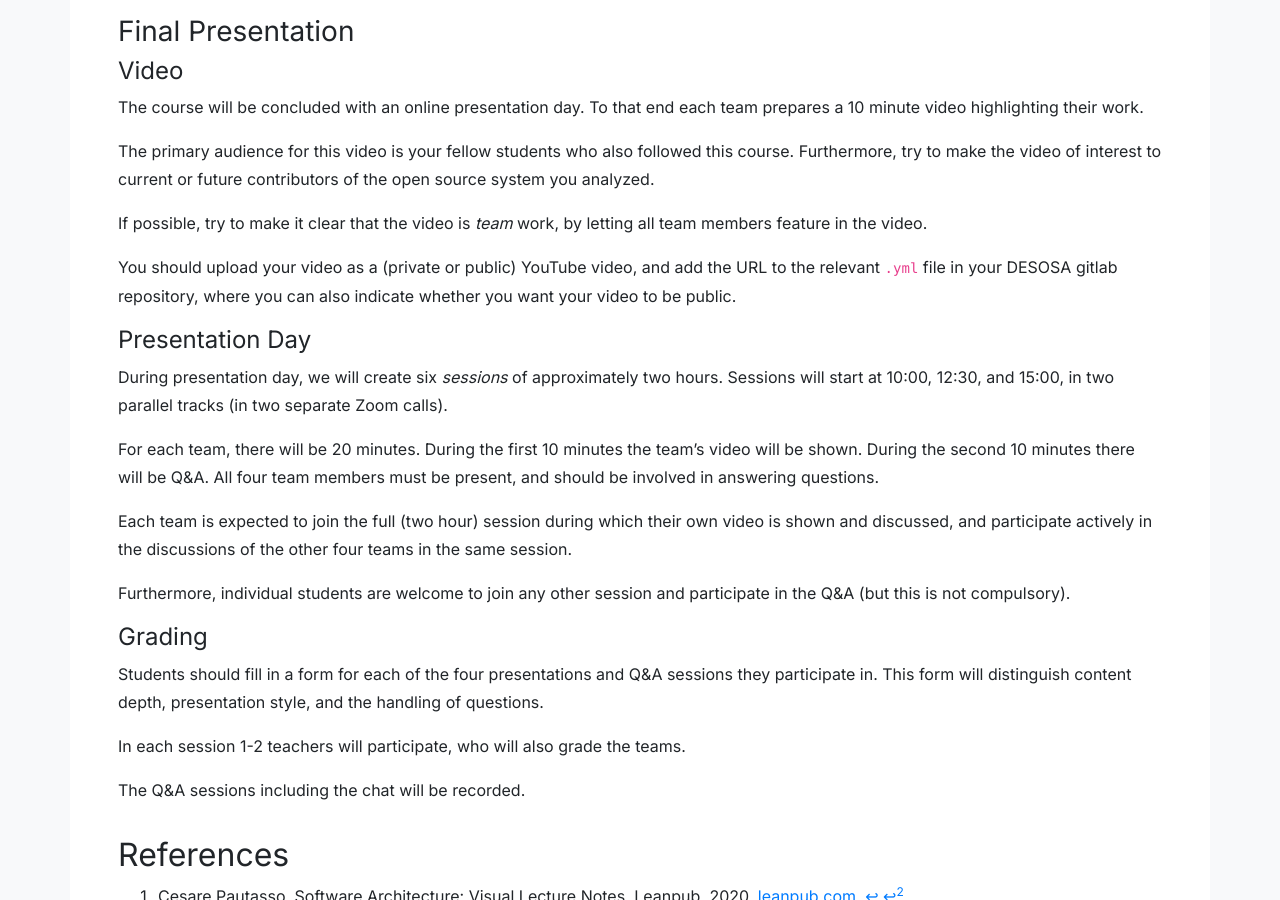
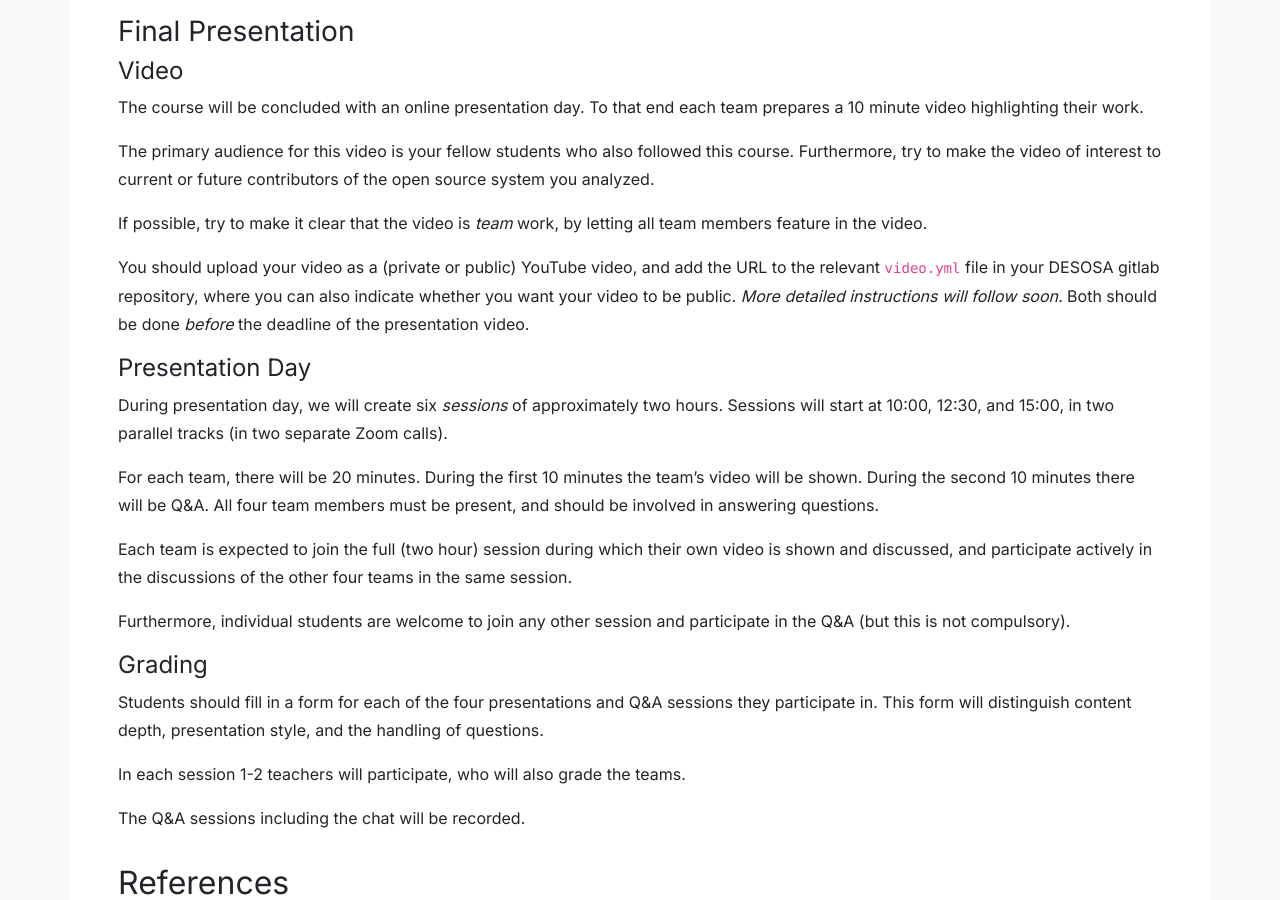
Before and after one commit to SERG-Delft/delftswa, a Jekyll site: the page built from 2021/assignment.md, in a window 1280 px wide and 900 px high, scrolled down 9303 px. Built offline with Jekyll 4.4.1, drawn with Linux system fonts in a browser that asks for light colours.

Commit message:
Add video url on DESOSA note

```diff
--- a/2021/assignment.md
+++ b/2021/assignment.md
@@ -384,8 +384,10 @@ Furthermore, try to make the video of interest to current or future contributors
 
 If possible, try to make it clear that the video is _team_ work, by letting all team members feature in the video.
 
-You should upload your video as a (private or public) YouTube video, and add the URL to the relevant `.yml` file in your DESOSA gitlab repository,
+You should upload your video as a (private or public) YouTube video, and add the URL to the relevant `video.yml` file in your DESOSA gitlab repository,
 where you can also indicate whether you want your video to be public.
+_More detailed instructions will follow soon._
+Both should be done _before_ the deadline of the presentation video.
 
 
 #### Presentation Day
```
